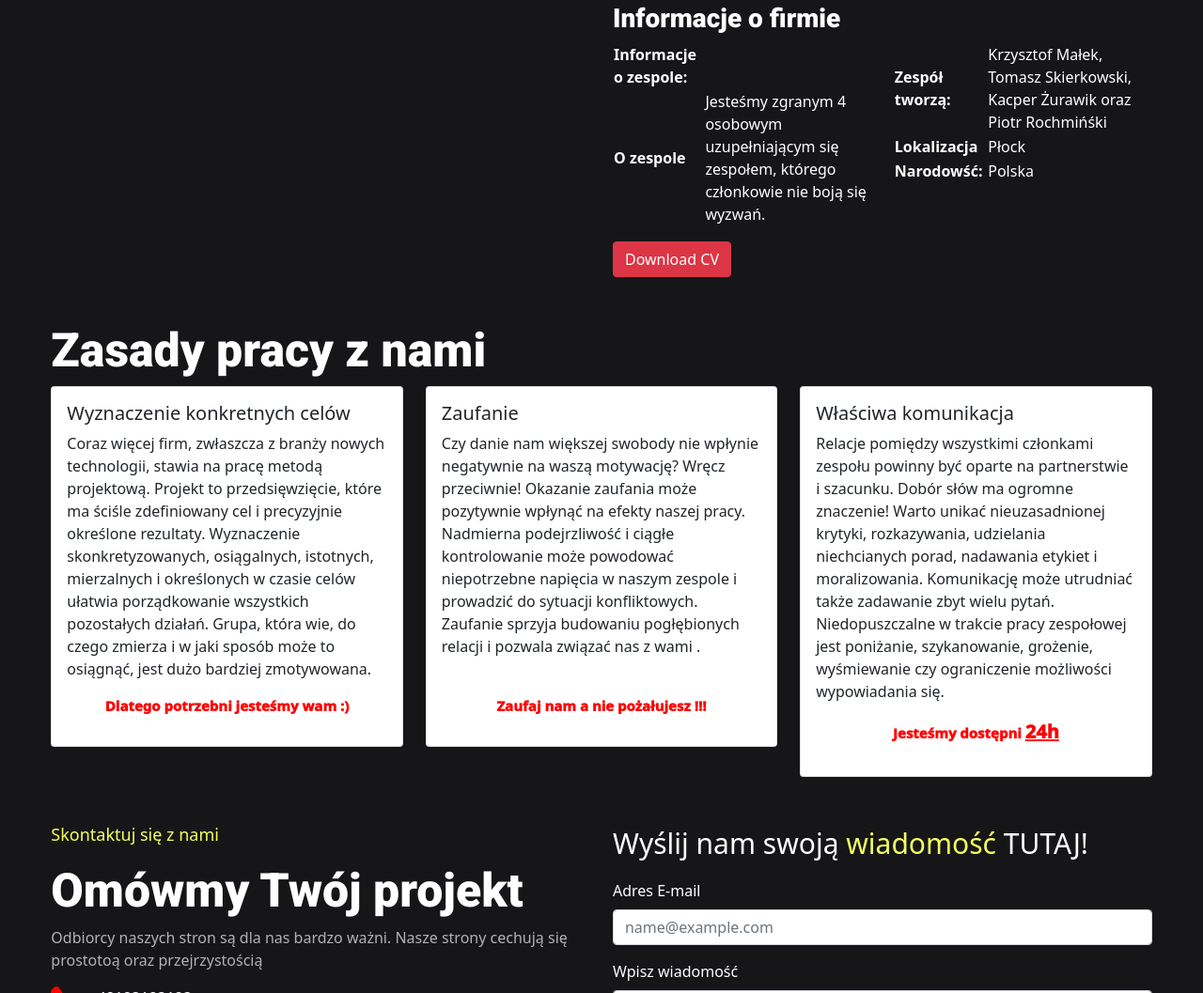
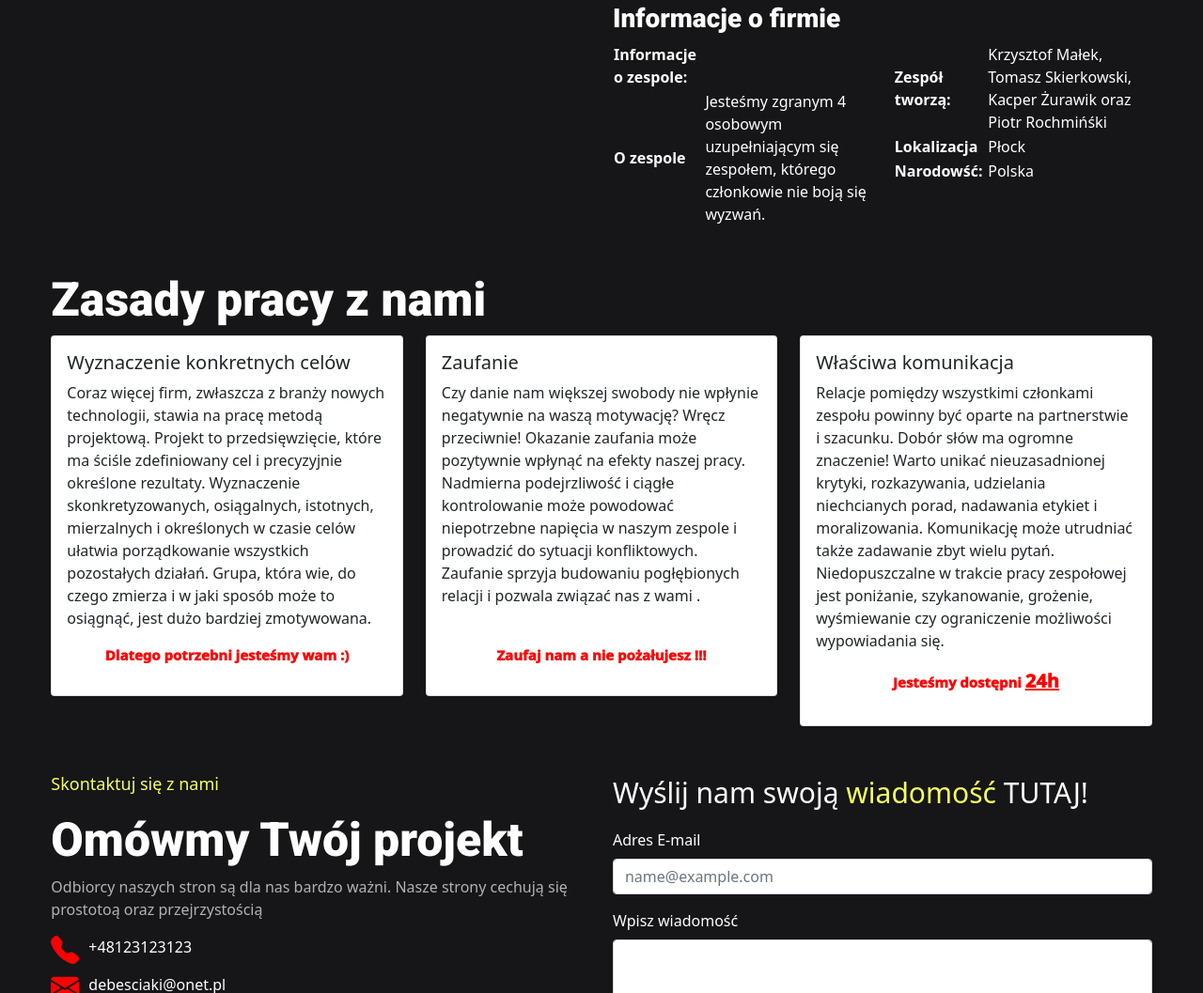
Before and after one commit to KrzysztofMalek/Witryna, a plain HTML site: page index.html in a window 1280 px wide. Shown: the part 1264-2321 px from the top of the page at 94% size. Drawn offline with nearby package versions, Linux system fonts and the light colour scheme; files whose address does not match are found by name.

Commit message:
Usuniecie Przycisku download

```diff
--- a/index.html
+++ b/index.html
@@ -153,7 +153,6 @@
                             </table>
                         </div>
                     </section>
-                    <button class="btn btn-danger mt-3"> Download CV</button>
                 </div>
             </div>
         </div>
```
